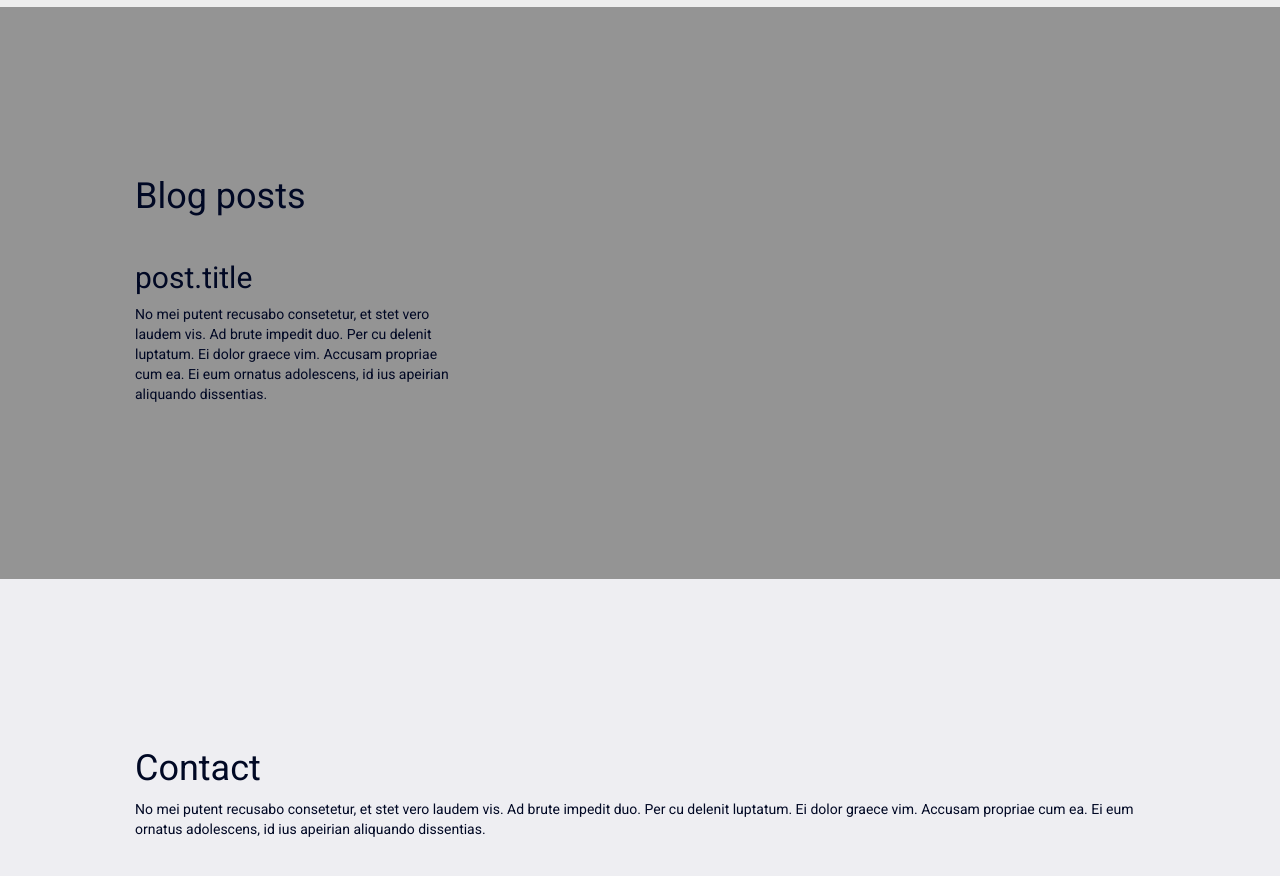
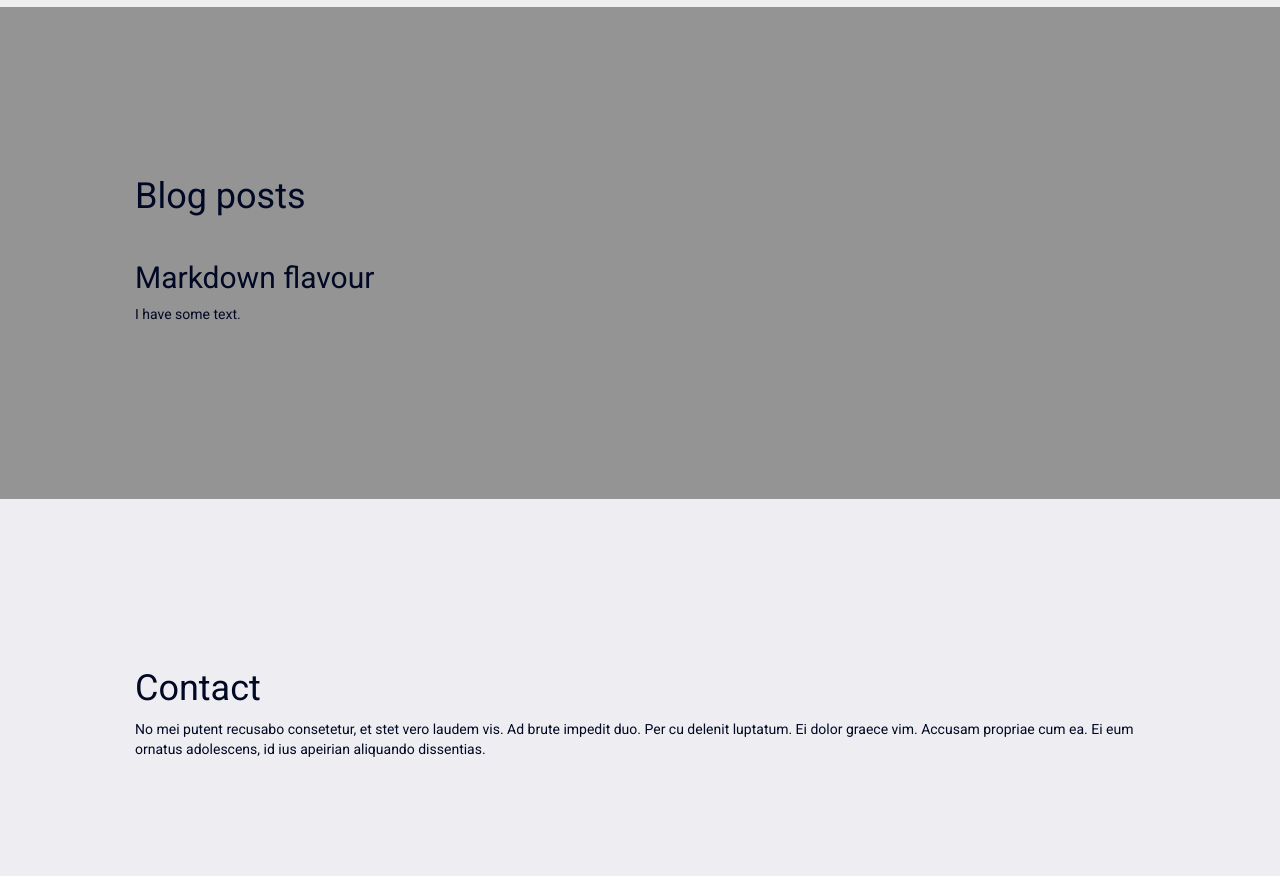
Before and after one commit to menzus/pages, a Jekyll site: the page built from index.html, in a window 1280 px wide and 900 px high, scrolled down 1484 px. Shown: the top 876 px of the window. Built offline with Jekyll 4.4.1, drawn with Linux system fonts in a browser that asks for light colours; nearby versions of some CDN libraries.

Commit message:
Update index.html

```diff
--- a/index.html
+++ b/index.html
@@ -43,11 +43,9 @@ layout: default
         <div class="row">
             {% for post in site.posts %}
             <div class="col-s-12 col-md-6 col-lg-4 blog-thumbnail">
-                <h2>post.title</h2>
+                <h2>{{ post.title }}</h2>
                 <p>
-                    No mei putent recusabo consetetur, et stet vero laudem vis. Ad brute impedit duo.
-                    Per cu delenit luptatum. Ei dolor graece vim. Accusam propriae cum ea.
-                    Ei eum ornatus adolescens, id ius apeirian aliquando dissentias.
+                    {{ post.excerpt }}
                 </p>
             </div>
             {% endfor %}
```
